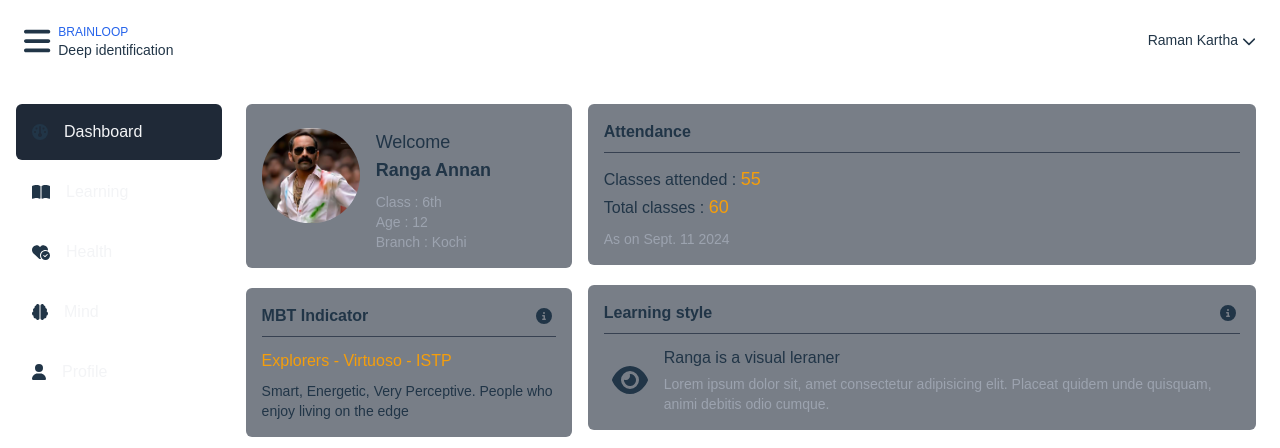
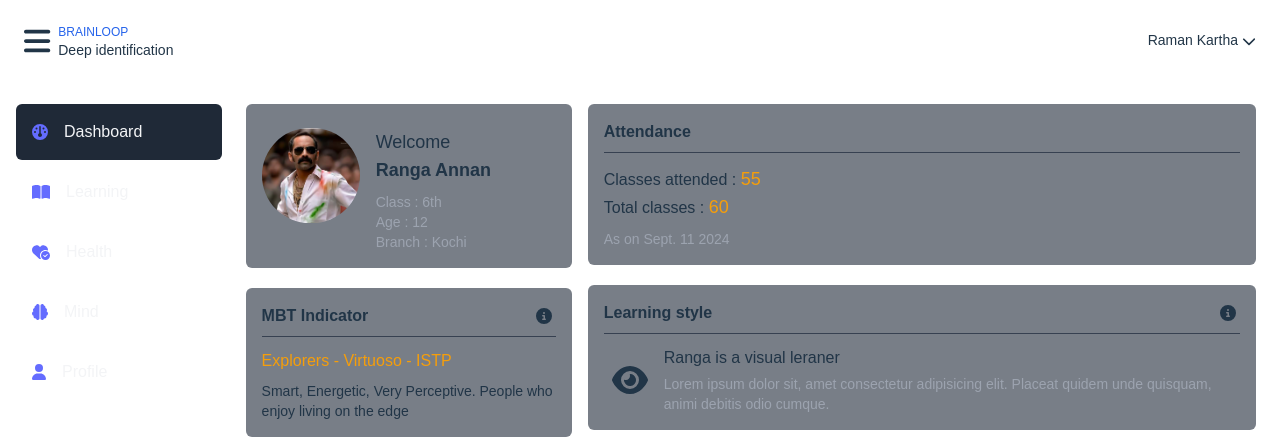
Before and after one commit to pakhilnair/did-blp-react, a React (Vite) app: page / in a window 1280 px wide. Shown: the top 448 px of the page. Built offline with nearby package versions, Linux system fonts and the light colour scheme.

Commit message:
Added & configured router. Nav links applied to sidebar.

```diff
--- a/package.json
+++ b/package.json
@@ -21,7 +21,6 @@
   },
   "devDependencies": {
     "@eslint/js": "^9.9.0",
-    "@shadcn/ui": "^0.0.4",
     "@types/react": "^18.3.3",
     "@types/react-dom": "^18.3.0",
     "@vitejs/plugin-react": "^4.3.1",
--- a/src/components/SideBarItem.jsx
+++ b/src/components/SideBarItem.jsx
@@ -1,15 +1,19 @@
 import { FontAwesomeIcon } from "@fortawesome/react-fontawesome";
+import { NavLink } from "react-router-dom";
 
-const SideBarItem = ({ item, icon }) => {
+const SideBarItem = ({ item, icon, route }) => {
+  const linkClass = (isActive) => {
+    isActive ? "bg-gray-800" : "";
+  };
+
   return (
-    <div
-      className={`flex items-center rounded-md p-4 my-1 hover:bg-gray-800 hover:cursor-pointer active:bg-gray-800 ${
-        item === "Dashboard" ? "bg-gray-800" : ""
-      }`}
+    <NavLink
+      to={`${route}`}
+      className={`flex items-center rounded-md p-4 my-1 hover:bg-gray-800 hover:cursor-pointer ${linkClass} `}
     >
       <FontAwesomeIcon className="mr-4" icon={icon} />
       <p className="text-1xl text-gray-100">{item}</p>
-    </div>
+    </NavLink>
   );
 };
 
--- a/src/layout/UserLayout.jsx
+++ b/src/layout/UserLayout.jsx
@@ -5,18 +5,19 @@
   faBrain,
   faUser,
 } from "@fortawesome/free-solid-svg-icons";
-import SideBarItem from "../components/SideBarItem";
 import NavBar from "../components/NavBar";
-import { Outlet } from "react-router-dom";
+import { Outlet, NavLink } from "react-router-dom";
+import { FontAwesomeIcon } from "@fortawesome/react-fontawesome";
 
 const userLayout = () => {
   const sidebarItems = [
-    { name: "Dashboard", icon: faGauge, route: "/dashboard" },
+    { name: "Dashboard", icon: faGauge, route: "/" },
     { name: "Learning", icon: faBookOpen, route: "/learning" },
     { name: "Health", icon: faHeartCircleCheck, route: "/health" },
     { name: "Mind", icon: faBrain, route: "/mind" },
     { name: "Profile", icon: faUser, route: "/profile" },
   ];
+
   return (
     <>
       <NavBar />
@@ -24,7 +25,18 @@
         <div className="sidebar h-screen hidden md:block">
           <div className="flex-col justify-evenly">
             {sidebarItems.map((item, index) => (
-              <SideBarItem item={item.name} icon={item.icon} key={index} />
+              <NavLink
+                key={index}
+                to={item.route}
+                className={({ isActive }) =>
+                  `flex items-center rounded-md p-4 my-1 hover:bg-gray-800 hover:cursor-pointer
+                ${isActive ? "bg-gray-800" : "bg-transparent"}`
+                }
+                end
+              >
+                <FontAwesomeIcon className="mr-4" icon={item.icon} />
+                <p className="text-1xl text-gray-100">{item.name}</p>
+              </NavLink>
             ))}
           </div>
         </div>
```
